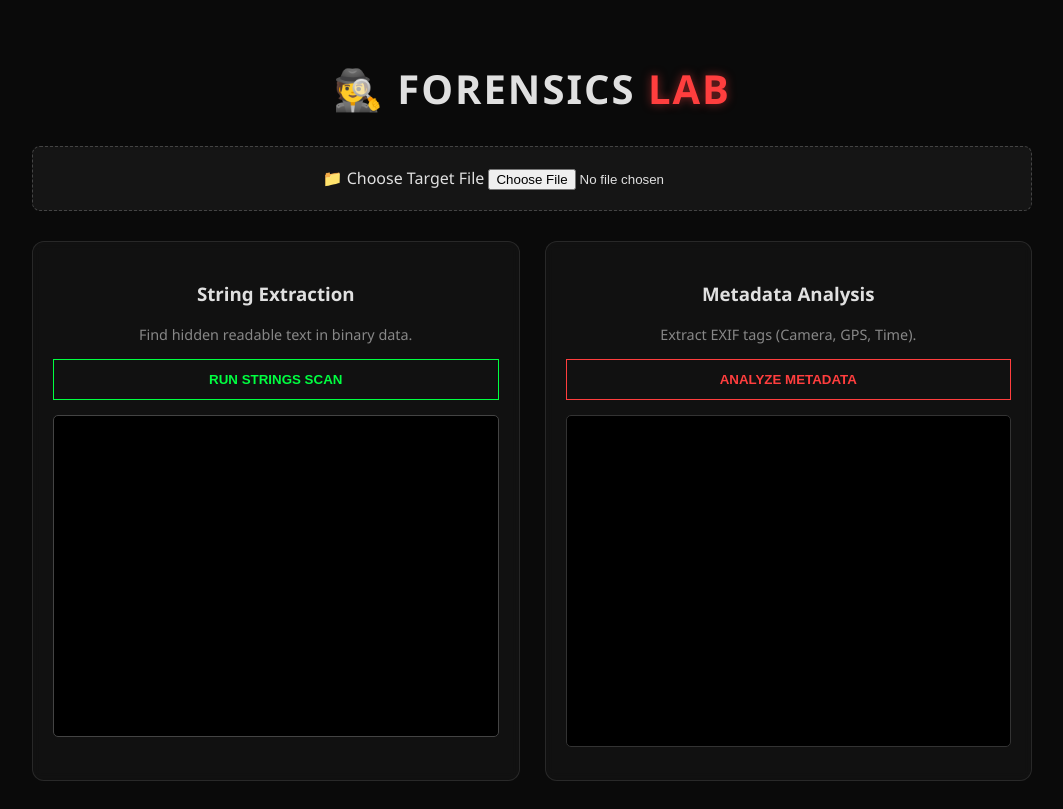
After one commit to prajapatiHardik2008/h-24, a Flask app: page /Forensics_tool in a window 1280 px wide. The commit adds this page. Shown: the whole page, without its empty margins (108-1171 px from the left). Run offline with Flask 3, Linux system fonts and the light colour scheme.

Commit message:
Added Base16 tool and Digital Forensics Suite (Strings & EXIF)

```diff
--- a/app.py
+++ b/app.py
@@ -73,6 +73,16 @@ def contactus():
 @app.route('/aboutus')
 def aboutus():
     return render_template("aboutus.html")
+#------------------------------------------------------
+#Base 16 page
+@app.route('/base16')
+def base16():
+    return render_template('base16.html')
+#-------------------------------------------------------
+# Digtal forensics page
+@app.route('/Forensics_tool')
+def dforensics():
+    return render_template('digitalfor.html')
 #-------------------------------------------------------
 # All Api's
 #----------------------------------------------------
--- /dev/null
+++ b/static/Forensics_tool.js
@@ -0,0 +1,65 @@
+// --- 1. STRING EXTRACTION LOGIC ---
+function extractStrings(file) {
+    if (!file) {
+        alert("Bhai, pehle file toh select karo!");
+        return;
+    }
+
+    const reader = new FileReader();
+    reader.onload = function(e) {
+        let buffer = e.target.result;
+        let view = new Uint8Array(buffer); // 'new' keyword zaruri hai
+        let currentstring = "";
+        let allStrings = [];
+
+        for(let i = 0; i < view.length; i++) {
+            let byte = view[i];
+            if(byte >= 32 && byte <= 126) {
+                currentstring += String.fromCharCode(byte);
+            } else {
+                if(currentstring.length > 4) {
+                    allStrings.push(currentstring);
+                }
+                currentstring = "";
+            }
+        }
+
+        // Nayi ID ko target kar rahe hain
+        let resultBox = document.querySelector("#result");
+        if (allStrings.length > 0) {
+            resultBox.innerText = allStrings.join("\n");
+        } else {
+            resultBox.innerText = "No readable strings found!";
+        }
+    };
+    reader.readAsArrayBuffer(file);
+}
+
+// --- 2. METADATA LOGIC ---
+function getmetadate() {
+    let fileElement = document.querySelector("#filein");
+    let file = fileElement.files[0];
+
+    if (!file) {
+        alert("Bhai, pehle file toh select karo!");
+        return;
+    }
+
+    // EXIF.getData (D capital)
+    EXIF.getData(file, function() {
+        let allmetaData = EXIF.getAllTags(this);
+        let resultBox = document.querySelector('#Exif-result');
+
+        if (allmetaData && Object.keys(allmetaData).length > 0) {
+            let make = EXIF.getTag(this, "Make") || "Unknown";
+            let model = EXIF.getTag(this, "Model") || "Unknown";
+
+            // JSON format mein sundar dikhane ke liye
+            let formattedData = JSON.stringify(allmetaData, null, 2);
+
+            resultBox.innerText = `Make: ${make} \nModel: ${model} \n\n--- Full Metadata ---\n${formattedData}`;
+        } else {
+            resultBox.innerText = "No EXIF data found!";
+        }
+    });
+}
--- /dev/null
+++ b/static/digitalfor.css
@@ -0,0 +1,117 @@
+body {
+    background-color: #0a0a0a;
+    color: #e0e0e0;
+    font-family: 'Segoe UI', Tahoma, Geneva, Verdana, sans-serif;
+    padding: 20px;
+}
+
+.forensics-container {
+    max-width: 1000px;
+    margin: 0 auto;
+    text-align: center;
+}
+
+.title {
+    font-size: 2.5rem;
+    letter-spacing: 2px;
+    margin-bottom: 30px;
+    text-transform: uppercase;
+}
+
+.red-text {
+    color: #ff3e3e;
+    text-shadow: 0 0 10px rgba(255, 62, 62, 0.5);
+}
+
+.upload-section {
+    margin-bottom: 30px;
+    padding: 20px;
+    background: #151515;
+    border: 1px dashed #444;
+    border-radius: 8px;
+}
+
+/* Tool Layout */
+.tool-grid {
+    display: grid;
+    grid-template-columns: repeat(auto-fit, minmax(400px, 1fr));
+    gap: 25px;
+}
+
+.glass-card {
+    background: rgba(255, 255, 255, 0.03);
+    border: 1px solid rgba(255, 255, 255, 0.1);
+    border-radius: 12px;
+    padding: 20px;
+    backdrop-filter: blur(5px);
+    transition: 0.3s;
+}
+
+.glass-card:hover {
+    border-color: #ff3e3e;
+    transform: translateY(-5px);
+}
+
+.desc {
+    font-size: 0.9rem;
+    color: #888;
+    margin-bottom: 15px;
+}
+
+/* Terminal Boxes */
+.terminal-box {
+    background: #000 !important;
+    color: #00ff41 !important; /* Matrix Green */
+    height: 300px;
+    overflow-y: scroll;
+    padding: 15px;
+    border: 1px solid #333;
+    font-family: 'Courier New', monospace;
+    font-size: 13px;
+    text-align: left;
+    margin-top: 15px;
+    border-radius: 5px;
+    white-space: pre-wrap;
+}
+
+/* Custom Scrollbar */
+.terminal-box::-webkit-scrollbar {
+    width: 6px;
+}
+.terminal-box::-webkit-scrollbar-thumb {
+    background: #333;
+    border-radius: 10px;
+}
+.terminal-box::-webkit-scrollbar-thumb:hover {
+    background: #ff3e3e;
+}
+
+/* Cyber Buttons */
+.cyber-btn {
+    width: 100%;
+    padding: 12px;
+    background: transparent;
+    border: 1px solid #00ff41;
+    color: #00ff41;
+    cursor: pointer;
+    font-weight: bold;
+    text-transform: uppercase;
+    transition: 0.3s;
+}
+
+.cyber-btn:hover {
+    background: #00ff41;
+    color: #000;
+    box-shadow: 0 0 15px rgba(0, 255, 65, 0.4);
+}
+
+.red-btn {
+    border-color: #ff3e3e;
+    color: #ff3e3e;
+}
+
+.red-btn:hover {
+    background: #ff3e3e;
+    color: #fff;
+    box-shadow: 0 0 15px rgba(255, 62, 62, 0.4);
+}
--- a/templates/ContactUs.html
+++ b/templates/ContactUs.html
@@ -111,15 +111,15 @@
             <span>+91 8849880204 (WhatsApp)</span>
         </a>
 
-        <a href="#" class="contact-item">
+        <a href="https://chat.whatsapp.com/ERrlE1VA1Ws4DncNplgPlJ?mode=gi_t" class="contact-item">
             <i class="fas fa-users"></i>
             <span>Join Our Team</span>
         </a>
 
         <div class="social-icons">
             <a href="https://github.com/prajapatiHardik2008" target="_blank"><i class="fab fa-github"></i></a>
-            <a href="#" target="_blank"><i class="fab fa-linkedin"></i></a>
-            <a href="#" target="_blank"><i class="fab fa-instagram"></i></a>
+            <a href="https://www.linkedin.com/in/hardik-prajapati-475231390/" target="_blank"><i class="fab fa-linkedin"></i></a>
+            <a href="https://www.instagram.com/prajapati__hardik__24/?__pwa=1" target="_blank"><i class="fab fa-instagram"></i></a>
         </div>
 
         <br>
--- /dev/null
+++ b/templates/digitalfor.html
@@ -0,0 +1,53 @@
+<!DOCTYPE html>
+<html lang="en">
+<head>
+    <meta charset="UTF-8">
+    <meta name="viewport" content="width=device-width, initial-scale=1.0">
+    <title>Document</title>
+    <style>
+        #result {
+    background: #302a2a;
+    color: #00ff00;
+    height: 300px;
+    overflow-y: scroll; /* Ye scroll bar la dega */
+    padding: 10px;
+    border: 1px solid #444;
+    font-family: monospace;
+}
+    </style>
+     <link rel="stylesheet" href="{{ url_for('static', filename='digitalfor.css') }}">
+</head>
+<body><div class="forensics-container">
+    <h2 class="title">🕵️ Forensics <span class="red-text">Lab</span></h2>
+
+    <div class="upload-section">
+        <label for="filein" class="custom-file-upload">
+            <span class="icon">📁</span> Choose Target File
+        </label>
+        <input type="file" id="filein">
+    </div>
+
+    <div class="tool-grid">
+        <div class="glass-card">
+            <h3>String Extraction</h3>
+            <p class="desc">Find hidden readable text in binary data.</p>
+            <button class="cyber-btn" onclick="extractStrings(document.getElementById('filein').files[0])">
+                Run Strings Scan
+            </button>
+            <pre id="result" class="terminal-box"></pre>
+        </div>
+
+        <div class="glass-card">
+            <h3>Metadata Analysis</h3>
+            <p class="desc">Extract EXIF tags (Camera, GPS, Time).</p>
+            <button class="cyber-btn red-btn" onclick="getmetadate()">
+                Analyze Metadata
+            </button>
+            <pre id="Exif-result" class="terminal-box"></pre>
+        </div>
+    </div>
+</div>
+    <script src="https://cdn.jsdelivr.net/npm/exif-js"></script>
+    <script src="{{ url_for('static', filename='Forensics_tool.js') }}"></script>
+</body>
+</html>
```
Also changed, not shown: static/base16.css (added, +95 -0 lines), static/base16.js (added, +49 -0 lines), static/base64.js (+62 -37 lines), templates/base16.html (added, +41 -0 lines), templates/index.html (+22 -2 lines).
